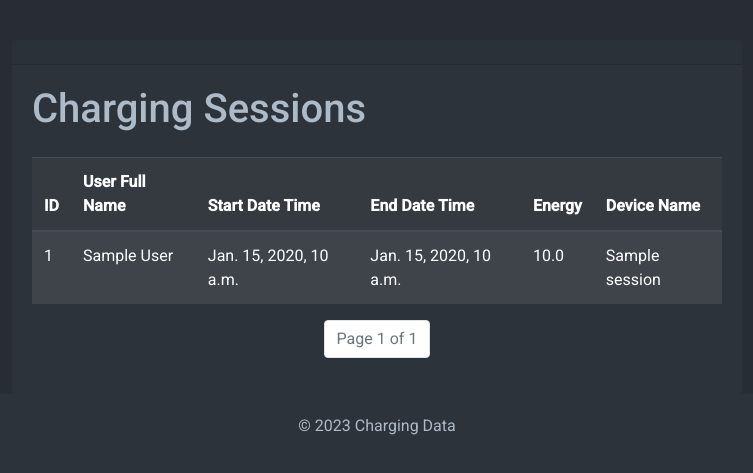
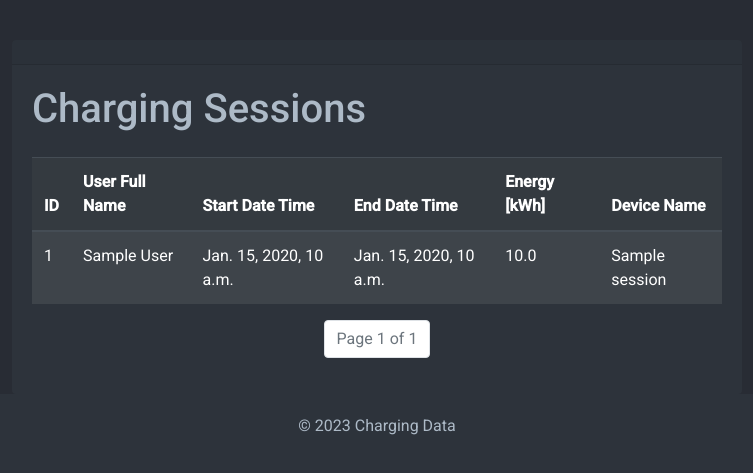
Before and after one commit to tordaro/joint_ownership_management, a Django app: template src/car_charging/templates/car_charging/session_list.html in a window 1280 px wide. Shown: the part 56-529 px from the top of the page, without its empty margins (263-1016 px from the left). Run offline with Django 5.2, Linux system fonts and the light colour scheme; the template is opened without the code that fills it: most values are stand-ins (such as "Sample title", 1, 10 or a date in 2020); some libraries are stand-ins or nearby versions.

Commit message:
Add energy unit

```diff
--- a/src/car_charging/templates/car_charging/session_list.html
+++ b/src/car_charging/templates/car_charging/session_list.html
@@ -10,7 +10,7 @@
                     <th>User Full Name</th>
                     <th>Start Date Time</th>
                     <th>End Date Time</th>
-                    <th>Energy</th>
+                    <th>Energy [kWh]</th>
                     <th>Device Name</th>
                 </tr>
             </thead>
```
